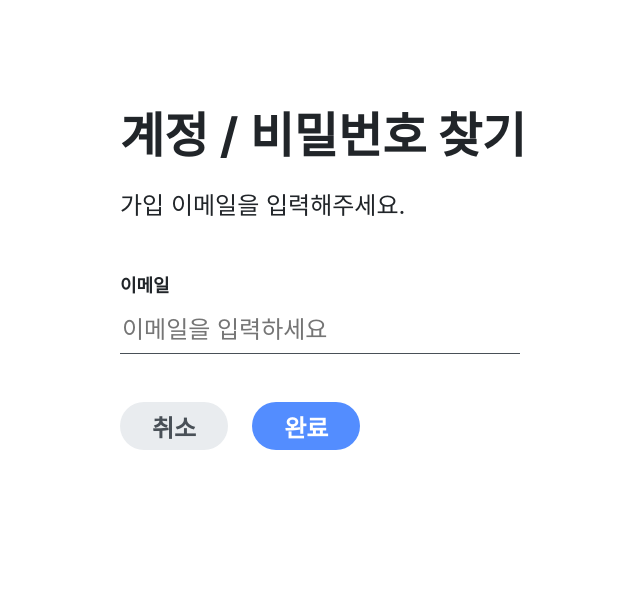
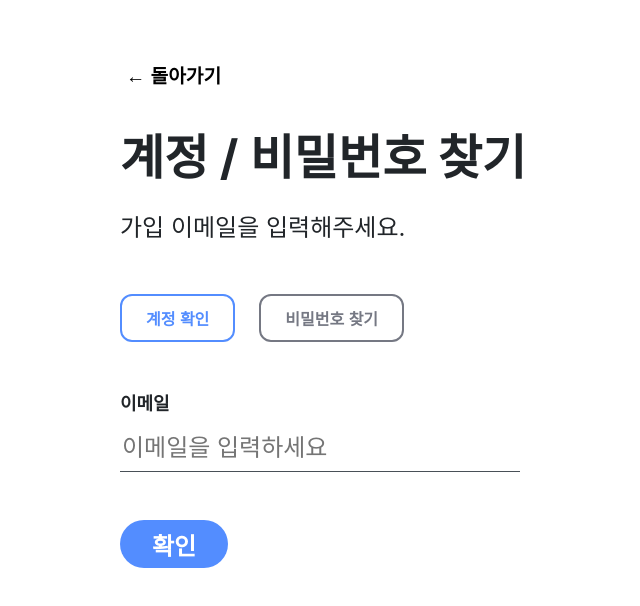
Before and after one commit to wafflestudio/sharkle-web, a React (Create React App) app: page /lost in a window 1280 px wide. Shown: the top 606 px of the page, without its empty margins (136-776 px from the left). Built offline with nearby package versions, Linux system fonts and the light colour scheme; a small style sheet from the web is missing.

Commit message:
lostpage design processing

```diff
--- a/src/Component/LostPage/LostPage.js
+++ b/src/Component/LostPage/LostPage.js
@@ -9,18 +9,59 @@ const LostPage = () => {
   const navigate = useNavigate();
 
   const [checkEmail, setCheckEmail] = useState('');
+  const [isPWcheck, setIsPWcheck] = useState(false);
 
   const handleCancel = () => {
     navigate('/');
   };
 
-  const handleRegister = () => {};
+  const handleCheck = () => {};
+
+  const handleBack = () => {
+    navigate(-1);
+  };
+
+  const handleIDcheck = () => {
+    setIsPWcheck(false);
+  };
+
+  const handlePWcheck = () => {
+    setIsPWcheck(true);
+  };
 
   return (
     <div className={styles.lostpage}>
+      <div className={styles.backsection}>
+        <button className={styles.backbutton} onClick={handleBack}>
+          ← 돌아가기
+        </button>
+      </div>
+
       <div className={styles.mainsection}>
         <h1 className={styles.welcome}>계정 / 비밀번호 찾기 </h1>
         <div className={styles.description}>가입 이메일을 입력해주세요.</div>
+
+        <div className={styles.membersection}>
+          {isPWcheck === false ? (
+            <>
+              <button className={styles.memberbutton} onClick={handleIDcheck}>
+                계정 확인
+              </button>
+              <button className={styles.memberbuttongray} onClick={handlePWcheck}>
+                비밀번호 찾기
+              </button>
+            </>
+          ) : (
+            <>
+              <button className={styles.memberbuttongray} onClick={handleIDcheck}>
+                계정 확인
+              </button>
+              <button className={styles.memberbutton} onClick={handlePWcheck}>
+                비밀번호 찾기
+              </button>
+            </>
+          )}
+        </div>
 
         <div className={styles.detailsection}>
           <div className={styles.block}>
@@ -38,11 +79,8 @@ const LostPage = () => {
         </div>
 
         <div className={styles.buttonsection}>
-          <button className={styles.cancelbutton} onClick={handleCancel}>
-            취소
-          </button>
-          <button className={styles.completebutton} onClick={handleRegister}>
-            완료
+          <button className={styles.completebutton} onClick={handleCheck}>
+            확인
           </button>
         </div>
       </div>
--- a/src/Component/LostPage/LostPage.module.scss
+++ b/src/Component/LostPage/LostPage.module.scss
@@ -6,10 +6,21 @@
   overflow: scroll;
 }
 
+.backsection{
+  width: 768px;
+  margin: 60px auto 0px;
+
+  .backbutton{
+    background: none;
+    border: none;
+    font-size: 1.2rem;
+    font-weight: bold;
+  }
+}
 
 .mainsection {
   width: 768px;
-  margin: 100px auto 0px;
+  margin: 1rem auto 0px;
   line-height: 1.5;
 }
 
@@ -23,6 +34,53 @@
 .description {
   font-size: 1.5rem;
   color: rgb(33, 37, 41);
+}
+
+.membersection{
+  margin-top: 3rem;
+  margin-bottom: 2rem;
+}
+
+.memberbutton{
+  height: 3rem;
+  font-size: 1rem;
+  padding-left: 1.5rem;
+  padding-right: 1.5rem;
+  margin-right: 1.5rem;
+  border: 2px solid #538DFF;
+  border-radius: 0.75rem;
+  outline: none;
+  font-weight: bold;
+  word-break: keep-all;
+  background: none;
+  color: #538DFF;
+  transition: all 0.1s ease-in 0s;
+  cursor: pointer;
+}
+
+.memberbutton:hover{
+  border-width: 3px;
+}
+
+.memberbuttongray{
+  height: 3rem;
+  font-size: 1rem;
+  padding-left: 1.5rem;
+  padding-right: 1.5rem;
+  margin-right: 1.5rem;
+  border: 2px solid #757883;
+  border-radius: 0.75rem;
+  outline: none;
+  font-weight: bold;
+  word-break: keep-all;
+  background: none;
+  color: #757883;
+  transition: all 0.1s ease-in 0s;
+  cursor: pointer;
+}
+
+.memberbuttongray:hover{
+  border-width: 3px;
 }
 
 
```
